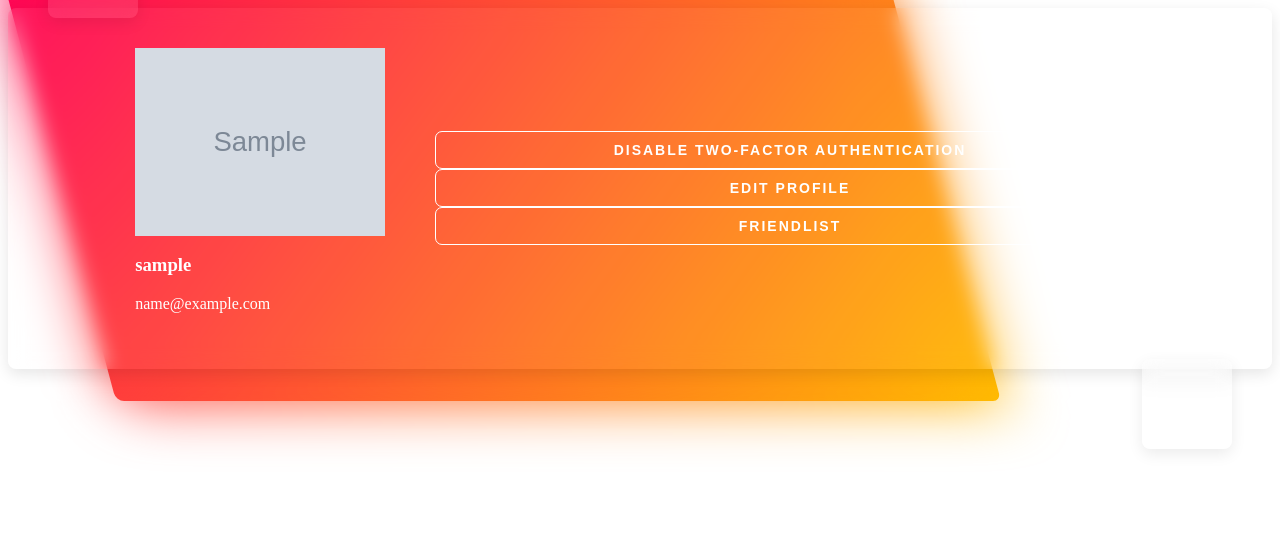
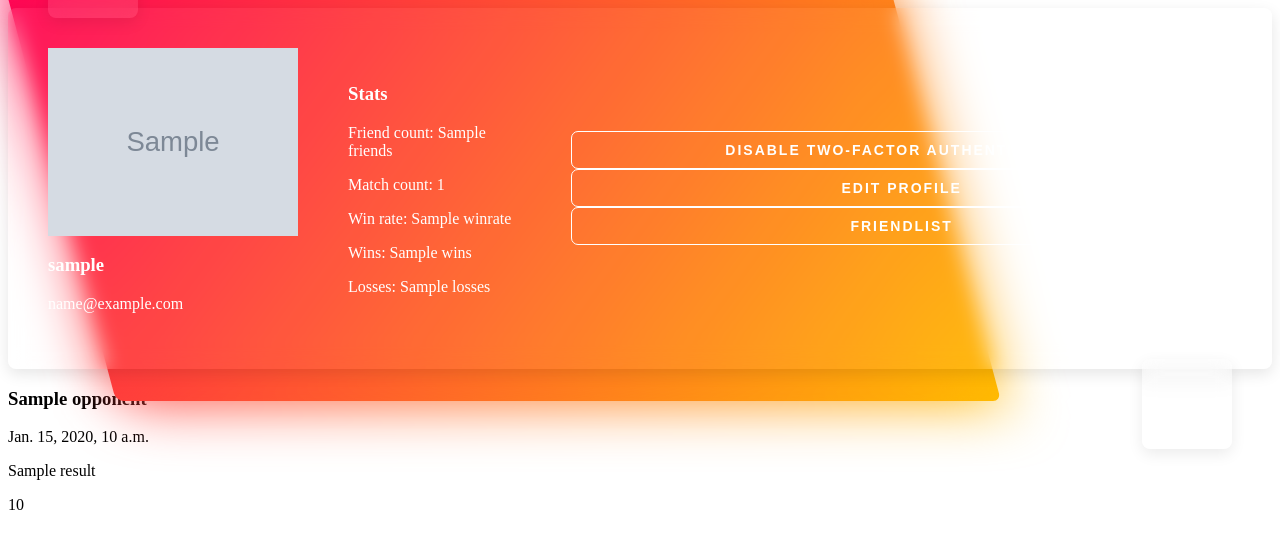
Before and after one commit to YD-S/Ft_Transcendence, a Django app: template templates/me.html in a window 1280 px wide. Shown: the top 549 px of the page. Run offline with Django 5.2, Linux system fonts and the light colour scheme; a user stored in the database is signed in; tables that the repository leaves empty hold one stand-in row (values such as "Sample post"); the template is opened without the code that fills it: most values are stand-ins (such as "Sample title", 1, 10 or a date in 2020); grey boxes marked "Sample" are stand-in pictures; parts of the project's set-up code (start-up, migrations or seed data) failed here and were passed over.

Commit message:
more stats

```diff
--- a/templates/me.html
+++ b/templates/me.html
@@ -5,18 +5,29 @@
 
 <span id="user_id" hidden>{{ user.id }}</span>
 <div class="row h-100">
-  <div class="col-3"></div>
+  <div class="col-2"></div>
   <div class="col-6 align-content-center">
     <h1>{% translate "My Profile" %}</h1>
     <div id="profile-page" class="box">
       <span></span>
       <div class="content">
-        <div class="row col-6">
+        <div class="col-4">
           <img class="profile-picture col-12" src="{{ user.avatar.url }}" alt="user avatar">
           <h3 class="col-12">{{ user.username }}</h3>
           <p class="col-12">{{ user.email }}</p>
         </div>
-        <div class="col-6">
+
+        <div class="col-4" id="stats">
+          <h3 class="col-12">{% translate "Stats" %}</h3>
+          <div class="col-12">
+            <p>{% translate "Friend count" %}: {{ stats.friends }}</p>
+            <p>{% translate "Match count" %}: {{ stats.match_count }}</p>
+            <p>{% translate "Win rate" %}: {{ stats.winrate }}</p>
+            <p>{% translate "Wins" %}: {{ stats.wins }}</p>
+            <p>{% translate "Losses" %}: {{ stats.losses }}</p>
+          </div>
+        </div>
+        <div class="col-4">
           {% if not user.verified_email %}
           <li>{% translate "Email not verified" %}</li>
           <button class="button mb-2" id="resend-verification">{% translate "Resend verification email" %}</button>
@@ -40,5 +51,14 @@
       </div>
     </div>
   </div>
-  <div class="col-3"></div>
+  <div class="col-3">
+    {% for match in stats.matches %}
+      <div class="match">
+        <h3>{{ match.opponent }}</h3>
+        <p>{{ match.date }}</p>
+        <p>{{ match.result }}</p>
+        <p>{{ match.score }}</p>
+      </div>
+    {% endfor %}
+  </div>
 </div>
```
Also changed, not shown: templates/user.html (+12 -3 lines), website/views.py (+14 -5 lines).
